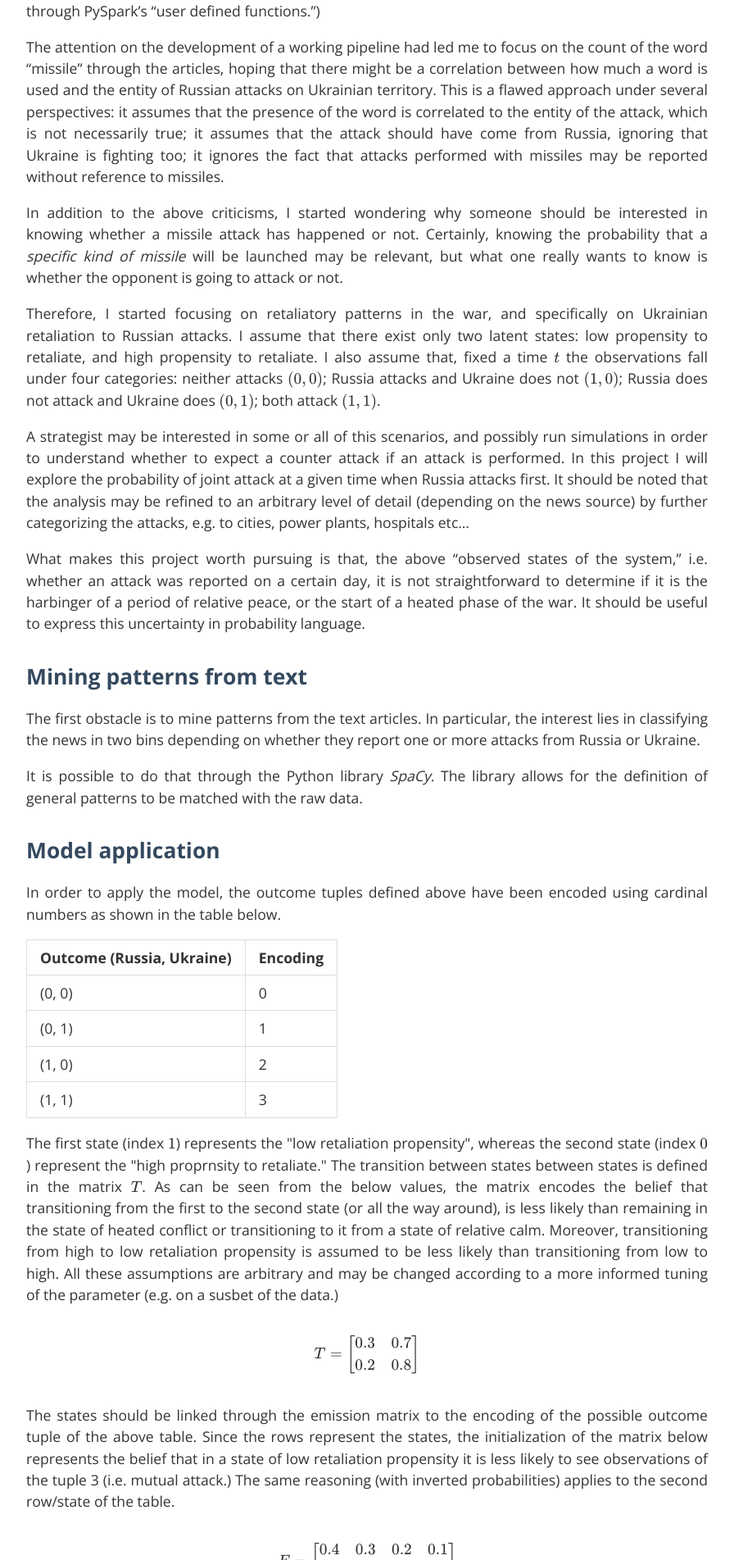
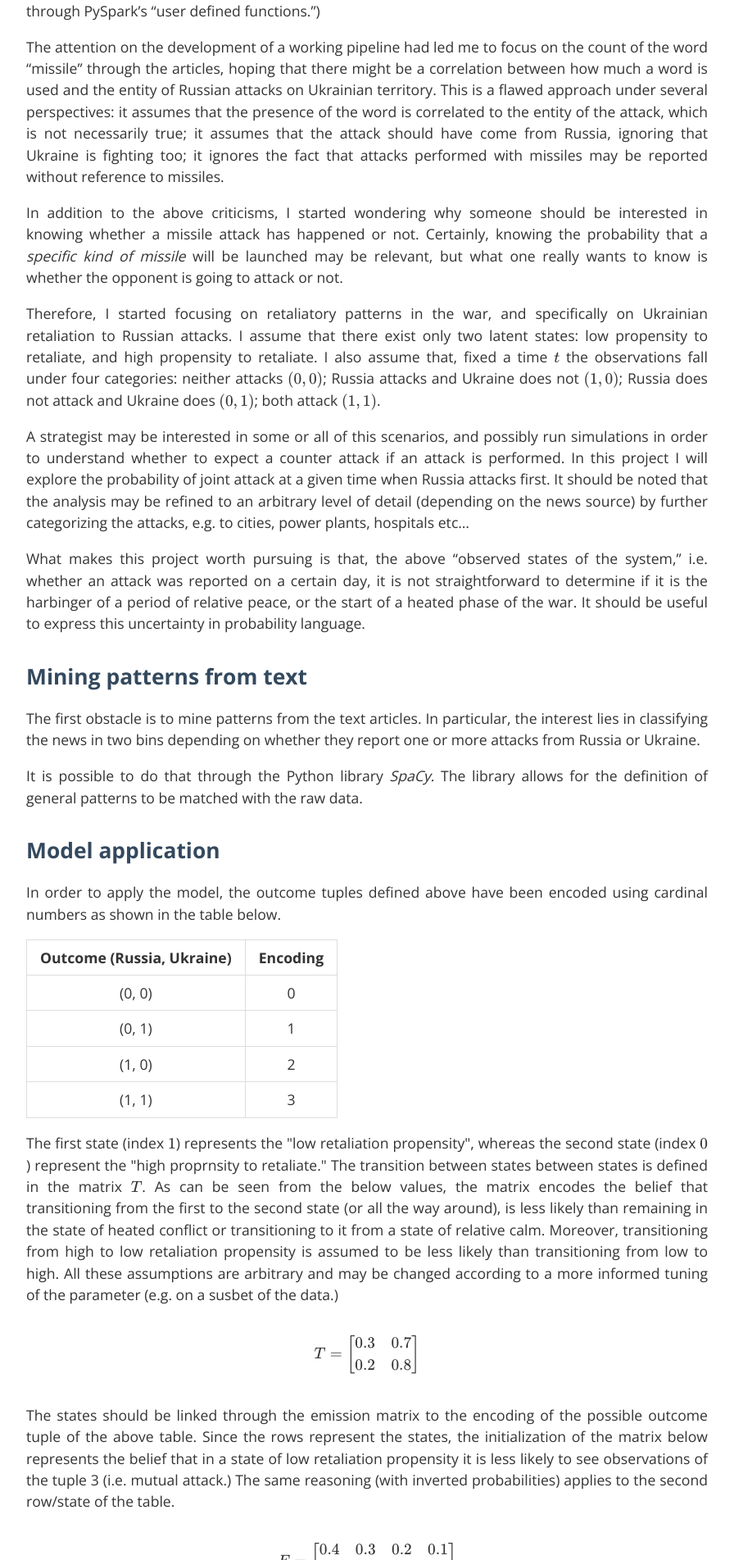
Before and after one commit to Gabriele-Donato/gabrieledonato, a Jekyll site: the page built from _posts/2024-08-10-Russo-Ukraine-War.html, in a window 1280 px wide. Shown: the part 4497-6400 px from the top of the page at 82% size, without its empty margins (192-1088 px from the left). Built offline with Jekyll 4.4.1, drawn with Linux system fonts in a browser that asks for light colours.

Commit message:
some corrections on hmm articles

```diff
--- a/_posts/2024-08-10-Russo-Ukraine-War.html
+++ b/_posts/2024-08-10-Russo-Ukraine-War.html
@@ -99,16 +99,6 @@
             max-width: 100%;
             height: auto;
         }
-	.table-container {
-    display: flex;
-    justify-content: center;
-    }
-
-     .table-container table {
-    margin: auto;
-	}
-
-
     </style>
 </head>
 
@@ -342,7 +332,7 @@
 <p>In order to apply the model, the outcome tuples defined above have
 been encoded using cardinal numbers as shown in the table below.</p>
 
-<div class="table-container">
+<div style="width: 100%; text-align: center;">
 <table>
 <tr>
 <th>Outcome (Russia, Ukraine)</th>
```
